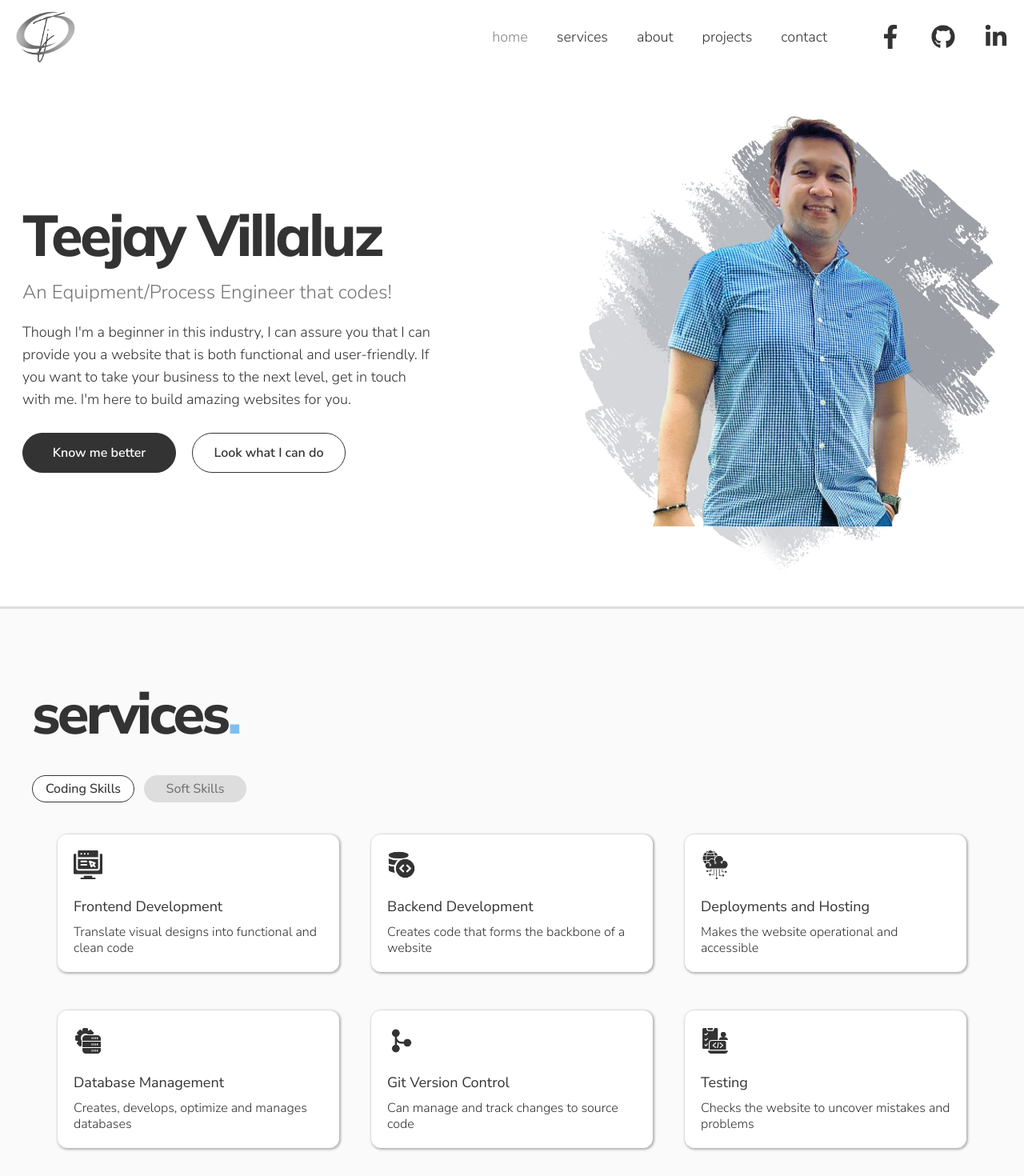
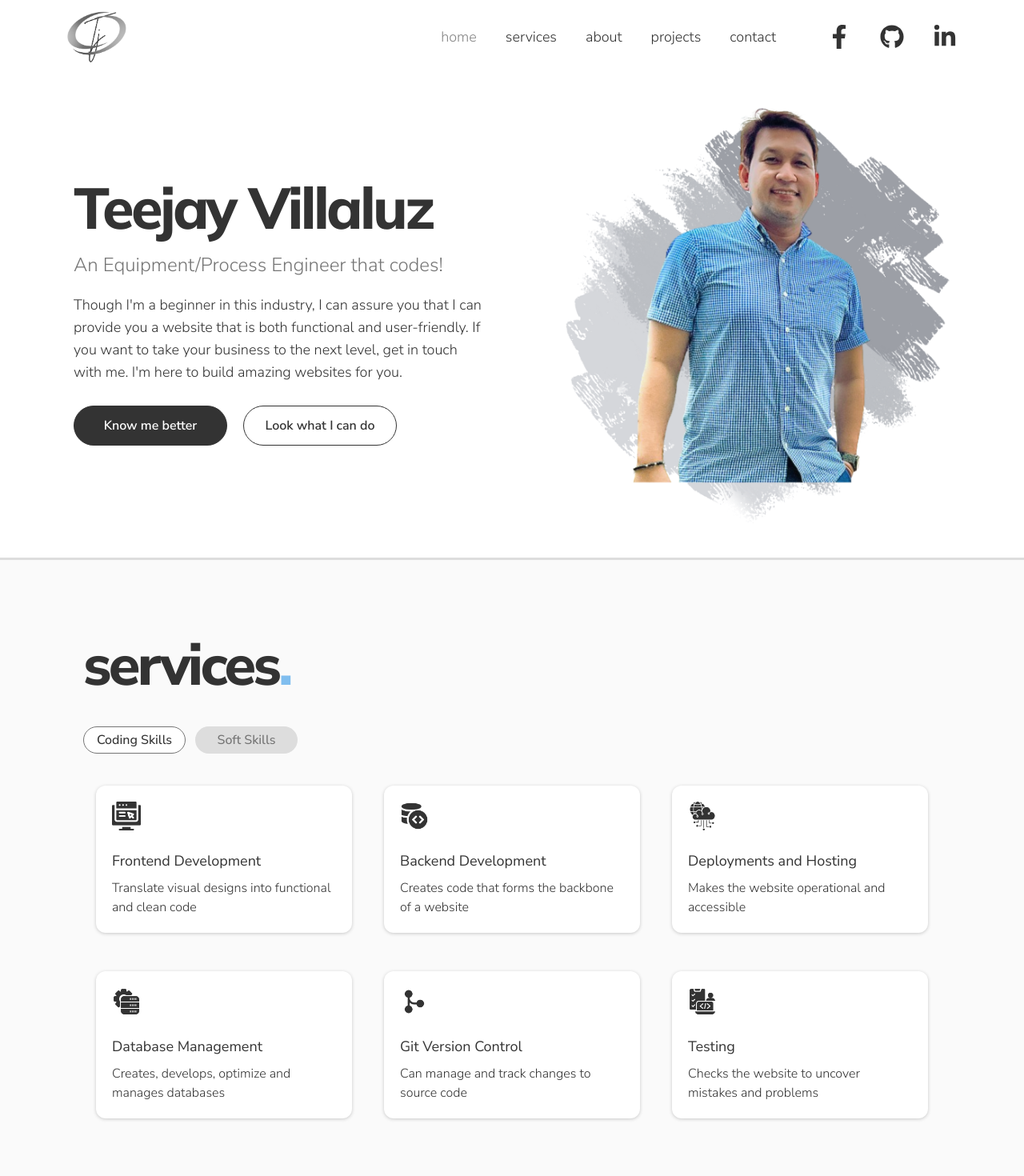
Before and after one commit to thygz/tj-portfolio, a React (Vite) app: page / in a window 1280 px wide. Shown: the top 1470 px of the page at 80% size. Built offline with nearby package versions, Linux system fonts and the light colour scheme.

Commit message:
Add/change style of all sections

```diff
--- a/src/components/Contact.jsx
+++ b/src/components/Contact.jsx
@@ -34,10 +34,10 @@ const Contact = () => {
         <section className="" id="contact">
             <Toaster />
             <div className="bg-[#fafafa]">
-                <h1 className="max-w-7xl px-8 sm:px-12 lg:px-5 xl:px-10 mx-auto pt-24 lg:pt-28 font-extrabold text-[3.4rem] min-[500px]:text-6xl sm:text-7xl text-[#333333] tracking-tighter">
+                <h1 className="max-w-6xl px-8 sm:px-12 lg:px-5 xl:px-10 mx-auto pt-24 lg:pt-28 font-extrabold text-[3.4rem] min-[500px]:text-6xl sm:text-7xl text-[#333333] tracking-tighter">
                     contact<span className="text-[#80beef]">.</span>
                 </h1>
-                <div className="max-w-7xl px-8 sm:px-12 lg:px-5 xl:px-10 pt-5 sm:pt-8 pb-24 lg:pb-28 mx-auto flex flex-col lg:flex-row gap-10 md:gap-10 lg:gap-10 xl:gap-28">
+                <div className="max-w-6xl px-8 sm:px-12 lg:px-5 xl:px-10 pt-5 sm:pt-8 pb-24 lg:pb-28 mx-auto flex flex-col lg:flex-row gap-10 md:gap-10 lg:gap-10 xl:gap-28">
                     <div className="flex flex-col flex-1">
                         <h1 className="font-medium text-3xl text-[#333333]">
                             Get in touch
--- a/src/components/Header.jsx
+++ b/src/components/Header.jsx
@@ -68,7 +68,7 @@ const Headers = () => {
                     : 'static py-3 lg:py-3'
             } ${toggleMenu && 'bg-[#111111]'}`}
         >
-            <div className="max-w-7xl mx-auto flex justify-between items-center px-5 md:px-9 lg:px-5 z-50">
+            <div className="max-w-6xl mx-auto flex justify-between items-center px-5 md:px-9 lg:px-5 z-50">
                 <img
                     src={logo}
                     alt="logo"
--- a/src/components/Hero.jsx
+++ b/src/components/Hero.jsx
@@ -4,15 +4,18 @@ import { motion } from 'framer-motion';
 
 const Hero = () => {
     return (
-        <section className="-mt-20 pt-28 sm:pt-32 lg:pt-28" id="hero">
-            <div className="max-w-7xl mx-auto flex gap-0 sm:gap-6 lg:gap-0 xl:gap-5 flex-col-reverse lg:flex-row justify-center items-center lg:px-5 pb-20 lg:pb-8 relative">
+        <section
+            className="-mt-20 pt-28 sm:pt-32 lg:pt-[6.5rem] xl:pt-[6.5rem]"
+            id="hero"
+        >
+            <div className="max-w-6xl mx-auto flex gap-0 sm:gap-6 lg:gap-0 xl:gap-5 flex-col-reverse lg:flex-row justify-center items-center lg:px-5 pb-20 lg:pb-8 relative">
                 <motion.div
                     initial={{ x: -100, opacity: 0 }}
                     animate={{ x: 0, opacity: 1 }}
                     transition={{ duration: 1, delay: 0.5 }}
                     className="lg:max-w-5xl mx-auto flex flex-1 flex-col px-8 sm:px-12 lg:px-2 mt-3 lg:mt-0 lg:pr-0 z-10"
                 >
-                    <p className="relative text-[3.1rem] sm:text-7xl lg:text-[4.2rem] xl:text-7xl font-extrabold text-[#333333] tracking-tighter font-mulish">
+                    <p className="relative text-[3.1rem] sm:text-7xl lg:text-[4.1rem] xl:text-7xl font-extrabold text-[#333333] tracking-tighter font-mulish">
                         Teejay Villaluz
                     </p>
                     <p className="text-[1.3rem] min-[410px]:text-[1.35rem] md:text-2xl lg:max-w-xl font-light text-[#757575] mt-2 sm:mt-4 lg:mt-3 xl:mt-5">
@@ -44,7 +47,7 @@ const Hero = () => {
                     transition={{ duration: 1, delay: 0.5 }}
                     src={tjImage}
                     alt="tj-image"
-                    className="min-[390px]:w-[25rem] min-[410px]:w-[26rem] min-[425px]:w-[27rem] sm:w-[34rem] lg:w-[28rem] xl:w-[34rem] z-10 px-8 md:px-9 lg:px-0"
+                    className="min-[390px]:w-[25rem] min-[410px]:w-[26rem] min-[425px]:w-[27rem] sm:w-[34rem] lg:w-[28rem] xl:w-[31rem] z-10 px-8 md:px-9 lg:px-0"
                 />
                 {/* <motion.div
                     initial={{ x: 100, opacity: 0 }}
--- a/src/components/Project.jsx
+++ b/src/components/Project.jsx
@@ -39,24 +39,24 @@ const Project = () => {
 
     return (
         <section className="" id="projects">
-            <h1 className="max-w-7xl mx-auto pt-20 md:pt-24 lg:pt-28 -mb-10 sm:-mb-5 px-8 sm:px-12 lg:px-5 xl:px-10 font-extrabold text-[3.4rem] min-[500px]:text-6xl sm:text-7xl text-[#333333] tracking-tighter">
+            <h1 className="max-w-6xl mx-auto pt-20 md:pt-24 lg:pt-28 -mb-8 sm:-mb-5 px-8 sm:px-12 lg:px-5 xl:px-10 font-extrabold text-[3.4rem] min-[500px]:text-6xl sm:text-7xl text-[#333333] tracking-tighter">
                 projects<span className="text-[#80beef]">.</span>
             </h1>
             <div className="">
                 {projectDetails.map((details, index) => (
                     <div
                         key={index}
-                        className="max-w-7xl mx-auto flex flex-col-reverse lg:flex-row gap-16 lg:gap-5 xl:gap-16 items-center px-8 sm:px-12 lg:px-5 xl:px-10 py-14 md:py-14 lg:py-20 border-b-4 border-[#fafafa]"
+                        className="max-w-6xl mx-auto flex flex-col-reverse lg:flex-row gap-16 lg:gap-5 xl:gap-10 items-center px-8 sm:px-12 lg:px-5 xl:px-10 py-14 md:py-14 lg:py-20 border-b-4 border-[#fafafa]"
                     >
                         <Link to={details.link} target="_blank">
                             <img
                                 src={details.image}
                                 alt="project image"
-                                className="w-full sm:w-[36rem] md:w-[39rem] lg:w-[32rem] xl:w-[39rem]"
+                                className="w-full sm:w-[36rem] md:w-[39rem] lg:w-[32rem] xl:w-[36rem]"
                             />
                         </Link>
                         <div className="flex flex-col flex-1 pb-0">
-                            <h1 className="text-[#333333] text-[2rem] font-light tracking-normal">
+                            <h1 className="text-[#333333] text-[1.9rem] sm:text-[2rem] font-light tracking-normal">
                                 {details.title}
                             </h1>
                             <div className="mt-2 sm:mt-4 lg:mt-2">
--- a/src/components/Skills.jsx
+++ b/src/components/Skills.jsx
@@ -93,7 +93,7 @@ const Skills = () => {
             className="py-20 lg:py-24 bg-[#fafafa] border-y-[3px] border-[#dddddd]"
             id="skills"
         >
-            <div className="max-w-7xl mx-auto px-8 sm:px-12 lg:px-5 xl:px-10">
+            <div className="max-w-6xl mx-auto px-8 sm:px-12 lg:px-5 xl:px-10">
                 <h1 className="text-[3.4rem] min-[500px]:text-6xl sm:text-7xl font-extrabold text-[#333333] tracking-tighter">
                     services<span className="text-[#80beef]">.</span>
                 </h1>
@@ -103,7 +103,7 @@ const Skills = () => {
                             key={index}
                             className={`font-medium text-base min-[500px]:text-lg lg:text-base ${
                                 skills === services
-                                    ? 'text-[#333333] bg-[#ffffff] border border-[#363636] py-1 w-[8.8rem] lg:w-32 rounded-full'
+                                    ? 'text-[#333333] bg-[#ffffff] border border-[#757575] py-1 w-[8.8rem] lg:w-32 rounded-full'
                                     : 'text-[#757575] bg-[#dddddd] rounded-full hover:text-[#ffffff] hover:bg-[#959595] py-1 w-[8.8rem] lg:w-32'
                             }`}
                             onClick={() => setServices(skills)}
@@ -119,17 +119,17 @@ const Skills = () => {
                                 key={index}
                                 className="relative group w-full sm:w-auto"
                             >
-                                <div className="flex flex-col p-4 min-[500px]:p-5 shadow-[1px_1px_3px_1px_rgba(0,0,0,0.3)] bg-[#ffffff] rounded-xl w-full sm:w-[17rem] md:w-[20rem] lg:w-[19rem] xl:w-[22rem] relative z-10">
+                                <div className="flex flex-col p-4 min-[500px]:p-5 shadow-[0px_1px_4px_0px_rgba(0,0,0,0.2)] bg-[#ffffff] rounded-xl w-full sm:w-[17rem] md:w-[20rem] lg:w-[19rem] xl:w-[20rem] relative z-10">
                                     <img
                                         src={skills.icon}
                                         alt="icon"
                                         className="w-9 min-[520px]:w-10 lg:w-9"
                                     />
                                     <div>
-                                        <h1 className="text-lg min-[500px]:text-xl lg:text-lg font-normal text-[#333333] mt-4 sm:mt-6 lg:mt-5">
+                                        <h1 className="text-lg min-[500px]:text-xl lg:text-lg font-normal text-[#333333] mt-4 sm:mt-7 lg:mt-6">
                                             {skills.title}
                                         </h1>
-                                        <p className="mt-1 sm:mt-3 lg:mt-2 text-base min-[500px]:text-lg lg:text-base text-[#333333] font-light leading-6 lg:leading-5">
+                                        <p className="mt-1 sm:mt-2 text-base min-[500px]:text-lg lg:text-base text-[#333333] font-light">
                                             {skills.description}
                                         </p>
                                     </div>
@@ -145,17 +145,17 @@ const Skills = () => {
                                 key={index}
                                 className="relative group w-full sm:w-auto"
                             >
-                                <div className="flex flex-col p-4 min-[500px]:p-5 shadow-[1px_1px_3px_1px_rgba(0,0,0,0.3)] bg-[#ffffff] rounded-xl w-full sm:w-[17rem] md:w-[20rem] lg:w-[19rem] xl:w-[22rem] relative z-10">
+                                <div className="flex flex-col p-4 min-[500px]:p-5 shadow-[0px_1px_4px_0px_rgba(0,0,0,0.2)] bg-[#ffffff] rounded-xl w-full sm:w-[17rem] md:w-[20rem] lg:w-[19rem] xl:w-[22rem] relative z-10">
                                     <img
                                         src={skills.icon}
                                         alt="icon"
                                         className="w-9 min-[520px]:w-10 lg:w-9"
                                     />
                                     <div>
-                                        <h1 className="text-lg min-[500px]:text-xl lg:text-lg font-normal text-[#333333] mt-4 sm:mt-6 lg:mt-5">
+                                        <h1 className="text-lg min-[500px]:text-xl lg:text-lg font-normal text-[#333333] mt-4 sm:mt-7 lg:mt-6">
                                             {skills.title}
                                         </h1>
-                                        <p className="mt-1 sm:mt-3 lg:mt-2 text-base min-[500px]:text-lg lg:text-base text-[#333333] font-light leading-6 lg:leading-5">
+                                        <p className="mt-1 sm:mt-2 text-base min-[500px]:text-lg lg:text-base text-[#333333] font-light">
                                             {skills.description}
                                         </p>
                                     </div>
```
Also changed, not shown: src/components/About.jsx (+4 -4 lines).
